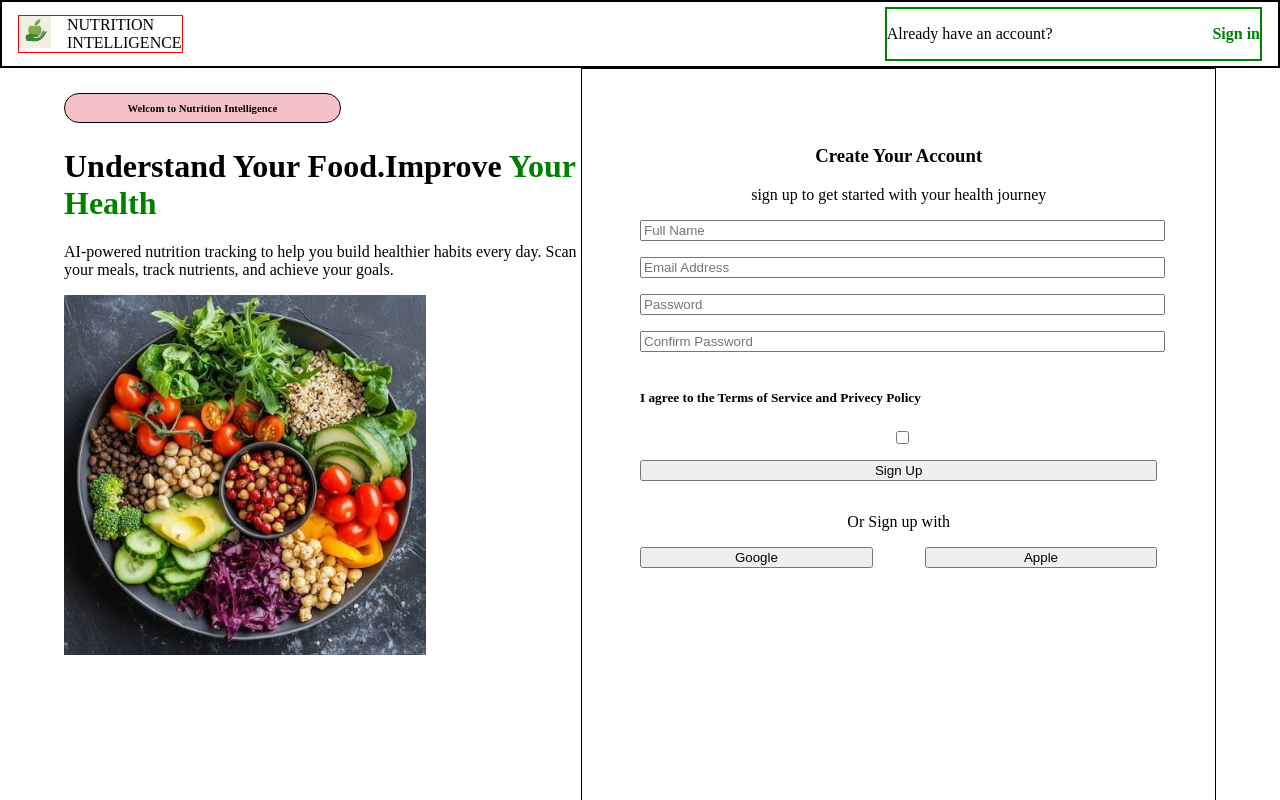
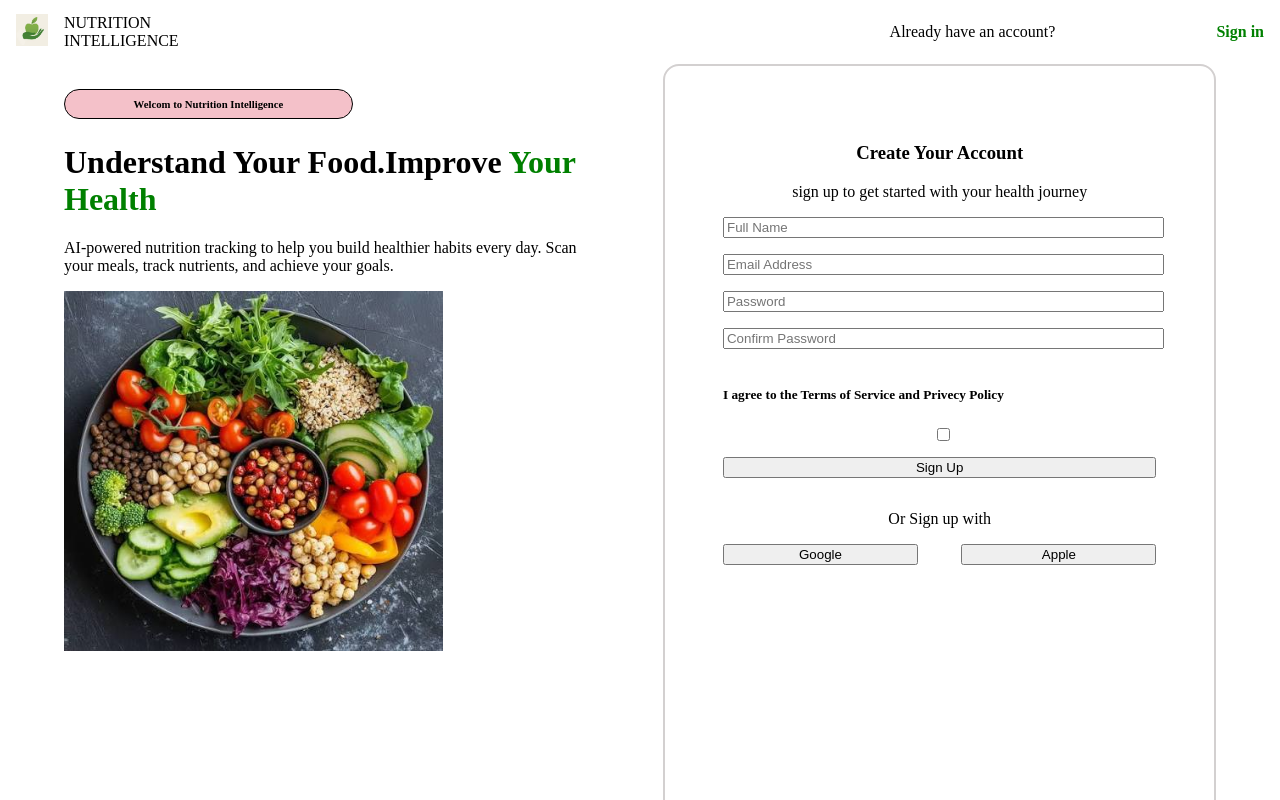
Before and after one commit to sahiba2503/DecodeYourPlateAINutritionIntelligence, a React (Vite) app: page / in a window 1280 px wide. Shown: the top 800 px of the page. Built offline with nearby package versions, Linux system fonts and the light colour scheme.

Commit message:
add sign up page

```diff
--- a/src/index.css
+++ b/src/index.css
@@ -154,7 +154,7 @@ width: 50%;
     margin-left: 0.5rem;
  }
   .SignNavebar{
-    border: 2px solid black;
+    /* border: 2px solid black; */
     display: flex;
     justify-content: space-between;
     align-items: center;
@@ -162,7 +162,7 @@ width: 50%;
     padding: 1rem;
 }
 .navelogoWithContent{
-    border: 1px solid red;
+    /* border: 1px solid red; */
     display: flex;
     flex-direction: row;
 
@@ -173,7 +173,7 @@ width: 50%;
     margin-right: 1rem;
 }
 .aboutAccount{
-    border: 2px solid green;
+    /* border: 2px solid green; */
     width: 30%;
     display: flex;
     align-items: center;
@@ -188,10 +188,12 @@ width: 50%;
     text-align: center;
 }
 .signUpForm{
-    border: 1px solid black;
-    width: 50%;
+    border: 2px solid rgb(211, 208, 208);
+    width: 40%;
     height: 100vh;
     padding: 5%;
+    border-radius: 1rem;
+    margin-left: 5%;
 }
 .signUpForm input, #signbtn{
     width: 100%;
```
